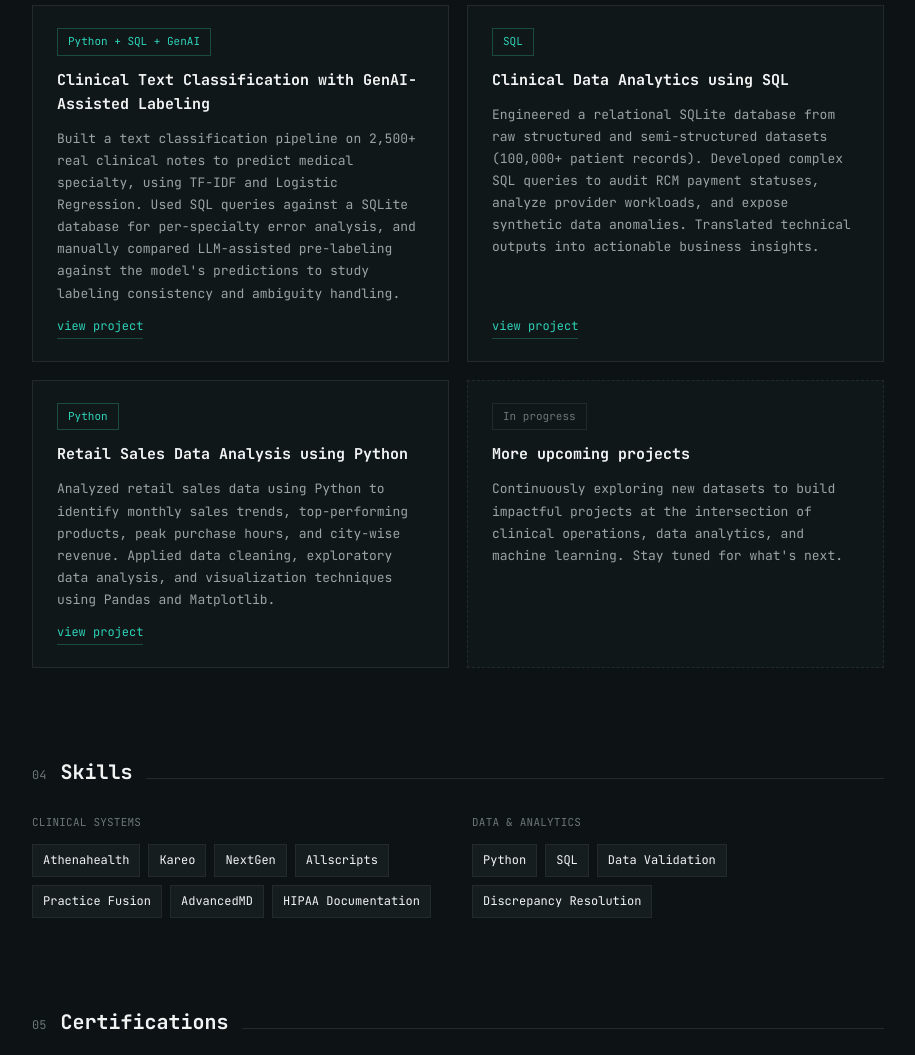
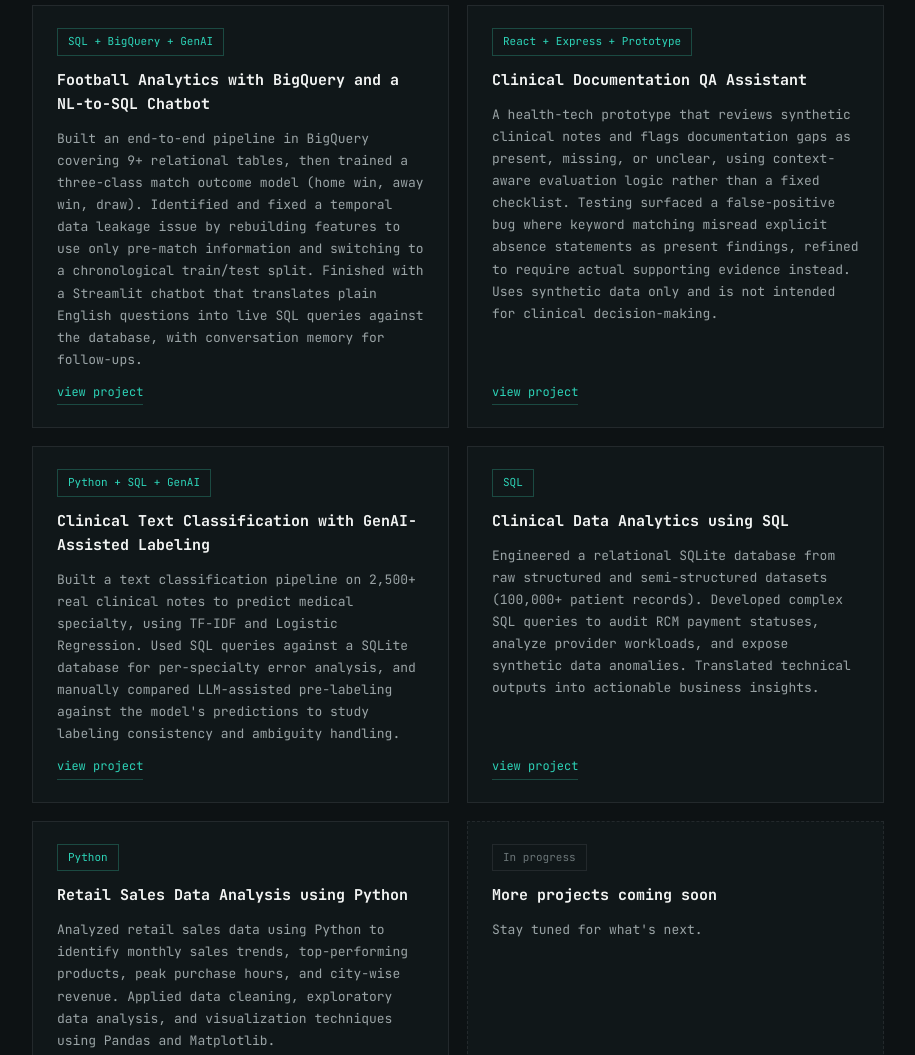
Before and after one commit to aniixiety/aniixiety.github.io, a plain HTML site: page index.html in a window 1280 px wide. Shown: the part 1660-2715 px from the top of the page, without its empty margins (182-1097 px from the left). Drawn offline with Linux system fonts and the light colour scheme.

Commit message:
Add football analytics and clinical QA assistant projects, reordered by complexity

```diff
--- a/index.html
+++ b/index.html
@@ -324,6 +324,27 @@
     <div class="section-head"><span class="idx">03</span><h2>Projects</h2><div class="rule"></div></div>
     <div class="projects">
       <div class="project-card">
+        <span class="tag">SQL + BigQuery + GenAI</span>
+        <h3>Football Analytics with BigQuery and a NL-to-SQL Chatbot</h3>
+        <p>Built an end-to-end pipeline in BigQuery covering 9+ relational tables, then trained a
+          three-class match outcome model (home win, away win, draw). Identified and fixed a temporal
+          data leakage issue by rebuilding features to use only pre-match information and switching to
+          a chronological train/test split. Finished with a Streamlit chatbot that translates plain
+          English questions into live SQL queries against the database, with conversation memory for
+          follow-ups.</p>
+        <a class="project-link" href="https://github.com/aniixiety/football-analytics-bigquery" target="_blank" rel="noopener">view project</a>
+      </div>
+      <div class="project-card">
+        <span class="tag">React + Express + Prototype</span>
+        <h3>Clinical Documentation QA Assistant</h3>
+        <p>A health-tech prototype that reviews synthetic clinical notes and flags documentation gaps
+          as present, missing, or unclear, using context-aware evaluation logic rather than a fixed
+          checklist. Testing surfaced a false-positive bug where keyword matching misread explicit
+          absence statements as present findings, refined to require actual supporting evidence
+          instead. Uses synthetic data only and is not intended for clinical decision-making.</p>
+        <a class="project-link" href="https://clinical-documentation-qa-assistant--aniixiety.replit.app/" target="_blank" rel="noopener">view project</a>
+      </div>
+      <div class="project-card">
         <span class="tag">Python + SQL + GenAI</span>
         <h3>Clinical Text Classification with GenAI-Assisted Labeling</h3>
         <p>Built a text classification pipeline on 2,500+ real clinical notes to predict medical
@@ -353,9 +374,8 @@
       </div>
       <div class="project-card muted">
         <span class="tag">In progress</span>
-        <h3>More upcoming projects</h3>
-        <p>Continuously exploring new datasets to build impactful projects at the intersection of
-          clinical operations, data analytics, and machine learning. Stay tuned for what's next.</p>
+        <h3>More projects coming soon</h3>
+        <p>Stay tuned for what's next.</p>
       </div>
     </div>
   </div>
```
